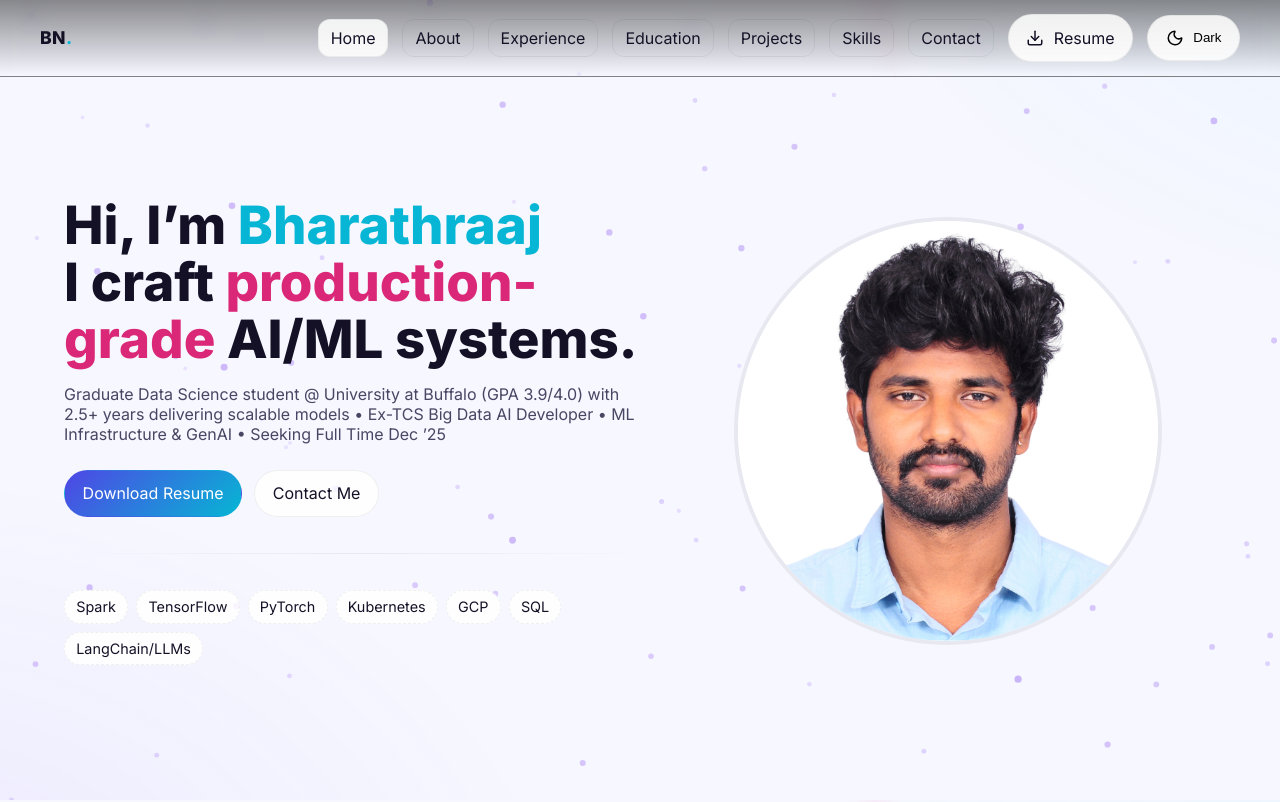
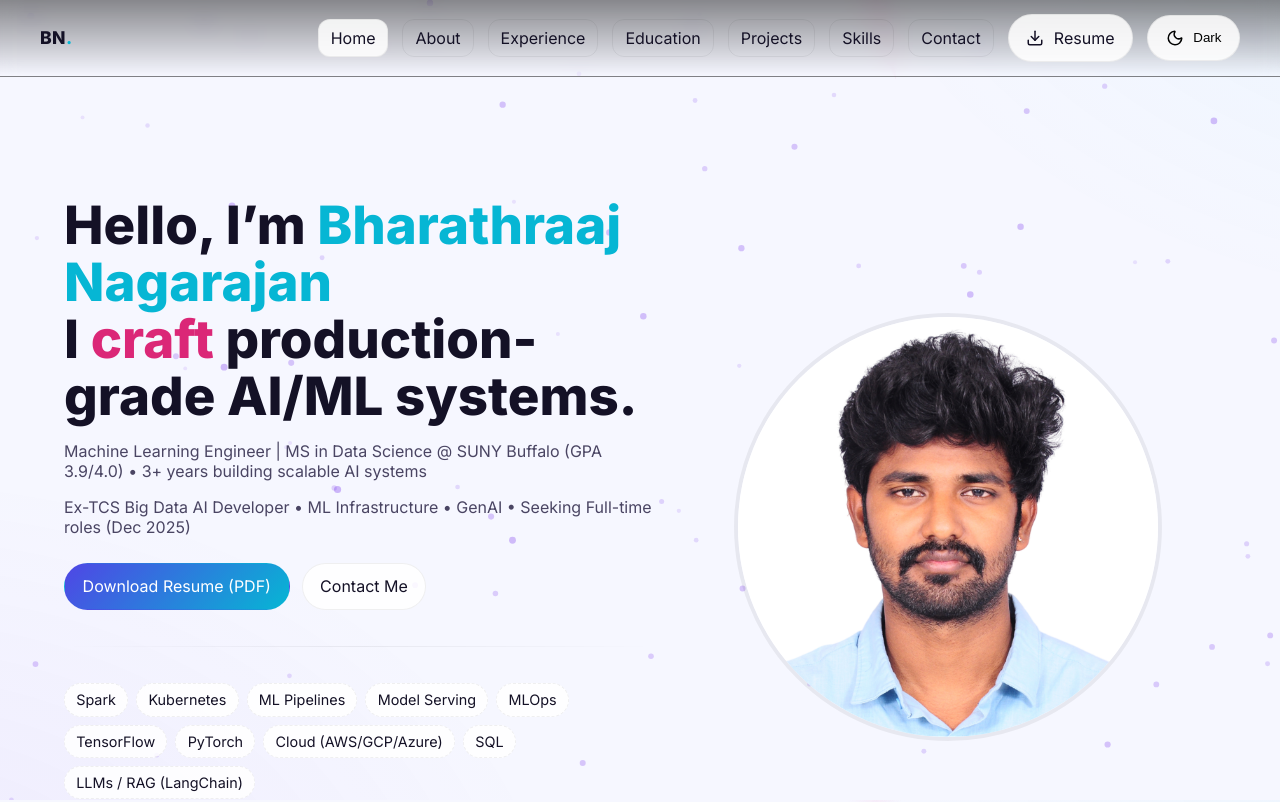
Before and after one commit to BharathraajNagarajan/Bharath-portfolio, a React (Vite) app: page / in a window 1280 px wide. Shown: the top 802 px of the page. Built offline with nearby package versions, Linux system fonts and the light colour scheme.

Commit message:
Refactor Home component layout and content
Updated the Home component to improve layout and content. Modified text and styles for better readability and added new skill badges.

```diff
--- a/src/pages/Home.jsx
+++ b/src/pages/Home.jsx
@@ -1,58 +1,144 @@
 import { motion } from 'framer-motion'
 // import profilePic from '../assets/profile.jpg';
 
-
 export default function Home(){
   return (
-    <header className="section" style={{paddingTop:120,paddingBottom:80}}>
-      <div className="container home" style={{display:'grid', gap:28, gridTemplateColumns:'1.1fr 1fr', alignItems:'center'}}>
+    <header className="section" style={{ paddingTop: 120, paddingBottom: 80 }}>
+      <div
+        className="container home"
+        style={{
+          display: 'grid',
+          gap: 28,
+          gridTemplateColumns: '1.1fr 1fr',
+          alignItems: 'center'
+        }}
+      >
+        {/* LEFT CONTENT */}
         <div>
           <motion.h1
             initial={{ opacity: 0, y: 26 }}
             animate={{ opacity: 1, y: 0 }}
-            transition={{ duration: .7 }}
-            style={{fontSize:'3.3rem', lineHeight:1.08, margin:'0 0 10px'}}
+            transition={{ duration: 0.7 }}
+            style={{
+              fontSize: '3.3rem',
+              lineHeight: 1.08,
+              margin: '0 0 10px'
+            }}
           >
-            Hi, I’m <span style={{color:'var(--accent-b)'}}>Bharathraaj</span> <br></br>
-            I craft <em style={{fontStyle:'normal', color:'var(--accent-c)'}}>production-grade</em> AI/ML systems.
+            Hello, I’m{' '}
+            <span style={{ color: 'var(--accent-b)' }}>
+              Bharathraaj Nagarajan
+            </span>
+            <br />
+            I{' '}
+            <em
+              style={{
+                fontStyle: 'normal',
+                color: 'var(--accent-c)'
+              }}
+            >
+              craft
+            </em>{' '}
+            production-grade AI/ML systems.
           </motion.h1>
 
-          <motion.p className="mute" initial={{opacity:0}} animate={{opacity:1}} transition={{delay:.15}}>
-            Graduate Data Science student @ University at Buffalo (GPA 3.9/4.0) with 2.5+ years delivering scalable models • Ex-TCS Big Data AI Developer • ML Infrastructure & GenAI • Seeking Full Time Dec ’25
+          {/* Subtitle – split for clarity */}
+          <motion.p
+            className="mute"
+            initial={{ opacity: 0 }}
+            animate={{ opacity: 1 }}
+            transition={{ delay: 0.15 }}
+          >
+            Machine Learning Engineer | MS in Data Science @ SUNY Buffalo (GPA 3.9/4.0) •
+            3+ years building scalable AI systems
           </motion.p>
 
-          <div style={{display:'flex', gap:12, marginTop:26, flexWrap:'wrap'}}>
-            <a className="btn btn-primary" href="/Bharathraaj_Nagarajan_Resume.pdf" download>Download Resume</a>
-            <a className="btn" href="mailto:bharathraajnagarajan@gmail.com">Contact Me</a>
+          <motion.p
+            className="mute"
+            style={{ marginTop: 6 }}
+            initial={{ opacity: 0 }}
+            animate={{ opacity: 1 }}
+            transition={{ delay: 0.25 }}
+          >
+            Ex-TCS Big Data AI Developer • ML Infrastructure • GenAI • Seeking
+            Full-time roles (Dec 2025)
+          </motion.p>
+
+          {/* CTA buttons */}
+          <div
+            style={{
+              display: 'flex',
+              gap: 12,
+              marginTop: 26,
+              flexWrap: 'wrap'
+            }}
+          >
+            <a
+              className="btn btn-primary"
+              href="/Bharathraaj_Nagarajan_Resume.pdf"
+              download
+            >
+              Download Resume (PDF)
+            </a>
+            <a
+              className="btn"
+              href="mailto:bharathraajnagarajan@gmail.com"
+            >
+              Contact Me
+            </a>
           </div>
 
-          <hr className="soft"/>
+          <hr className="soft" />
+
+          {/* Skill badges – ordered by seniority signal */}
           <div className="badges">
-            {['Spark','TensorFlow','PyTorch','Kubernetes','GCP','SQL','LangChain/LLMs'].map(tag => (
-              <span key={tag} className="badge">{tag}</span>
+            {
+              [
+  'Spark',
+  'Kubernetes',
+  'ML Pipelines',
+  'Model Serving',
+  'MLOps',
+  'TensorFlow',
+  'PyTorch',
+  'Cloud (AWS/GCP/Azure)',
+  'SQL',
+  'LLMs / RAG (LangChain)'
+].map(tag => (
+              <span key={tag} className="badge">
+                {tag}
+              </span>
             ))}
           </div>
+
+          {/* Subtle forward-looking signal */}
+          <p
+            className="mute"
+            style={{ marginTop: 10, fontSize: 14 }}
+          >
+            Currently building end-to-end ML pipelines, RAG systems,
+            and model monitoring workflows.
+          </p>
         </div>
 
+        {/* RIGHT IMAGE */}
         <motion.div
-          initial={{ scale:.92, opacity: 0 }}
-          animate={{ scale:1, opacity: 1 }}
-          transition={{ duration: .8 }}
-          style={{display:'grid', placeItems:'center'}}
+          initial={{ scale: 0.92, opacity: 0 }}
+          animate={{ scale: 1, opacity: 1 }}
+          transition={{ duration: 0.8 }}
+          style={{ display: 'grid', placeItems: 'center' }}
         >
-
           <img
             src="/assets/profile.jpg"
-              alt="Bharathraaj"
+            alt="Bharathraaj Nagarajan"
             style={{
               width: '80%',
-                height: '100%',
+              aspectRatio: '1 / 1',
               borderRadius: '50%',
               objectFit: 'cover',
               border: '4px solid var(--surface)'
             }}
           />
-
         </motion.div>
       </div>
     </header>
```
Lines whose indentation alone changed are shown as unchanged.
